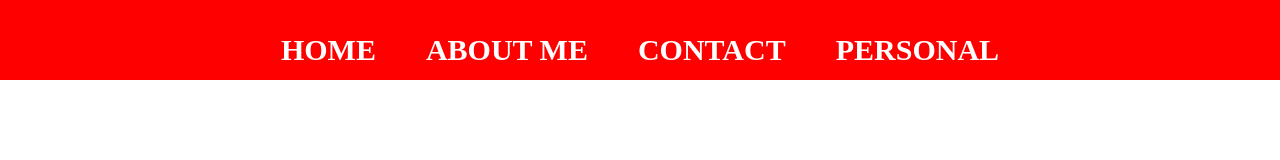
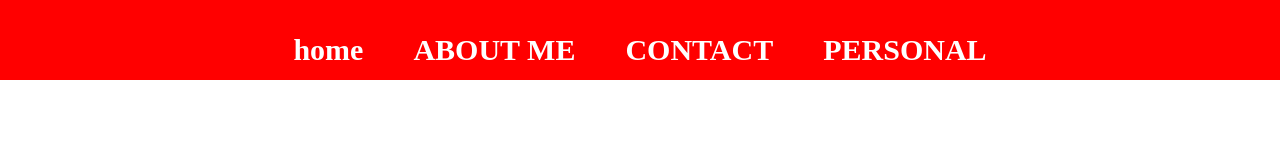
Before and after one commit to madetisna/biodata, a plain HTML site: page about me.html in a window 1280 px wide. Shown: the top 160 px of the page. Drawn offline with Linux system fonts and the light colour scheme.

Commit message:
Update about me.html

```diff
--- a/about me.html
+++ b/about me.html
@@ -15,7 +15,7 @@
   <div class="container-navbar">
     <ul class="ul-navbar">
       <li class="li-navbar">
-        <a href="index.html" class="a-navbar">HOME</a>
+        <a href="index.html" class="a-navbar">home</a>
       </li>
       <li class="li-navbar">
         <a href="about me.html" class="a-navbar">ABOUT ME</a>
```
